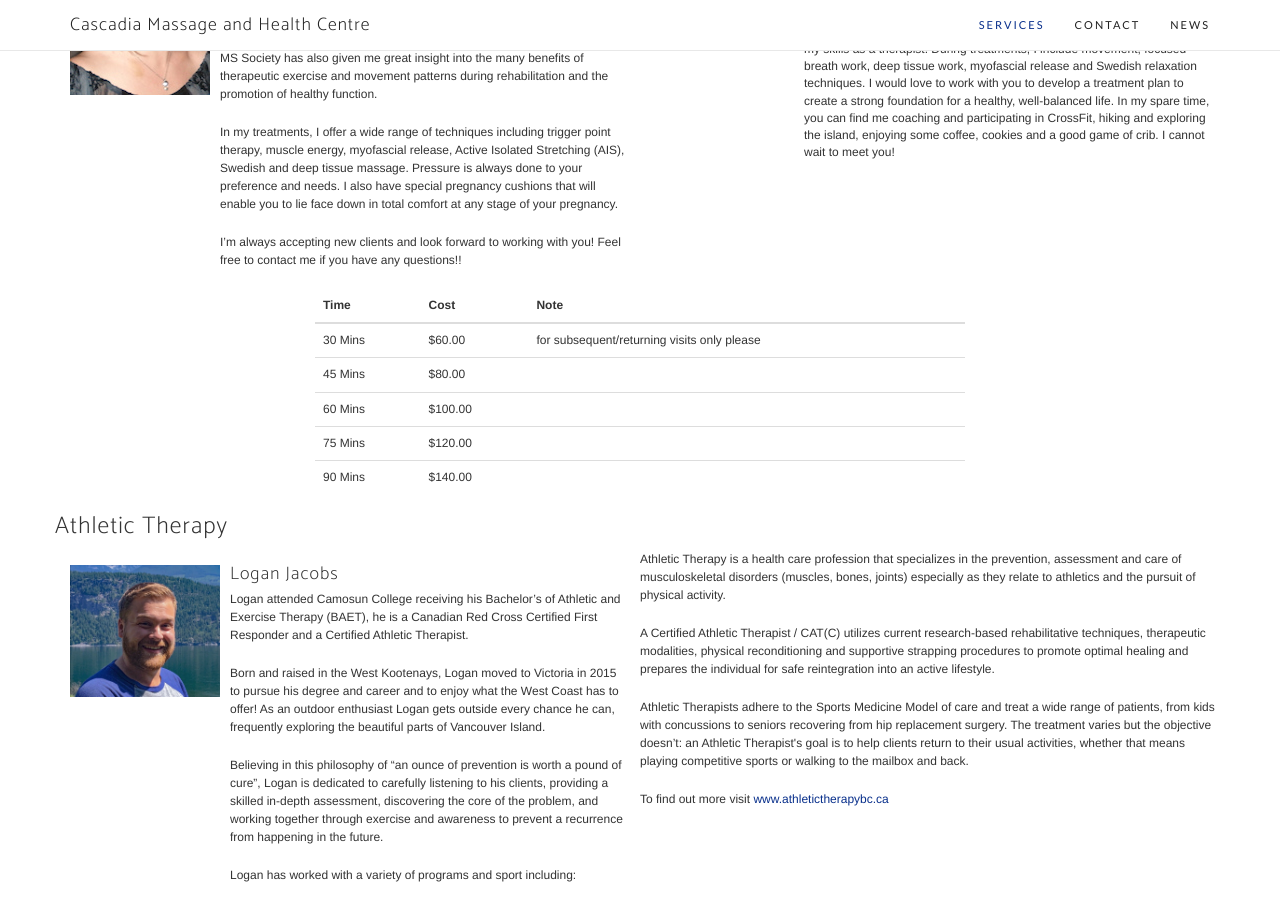
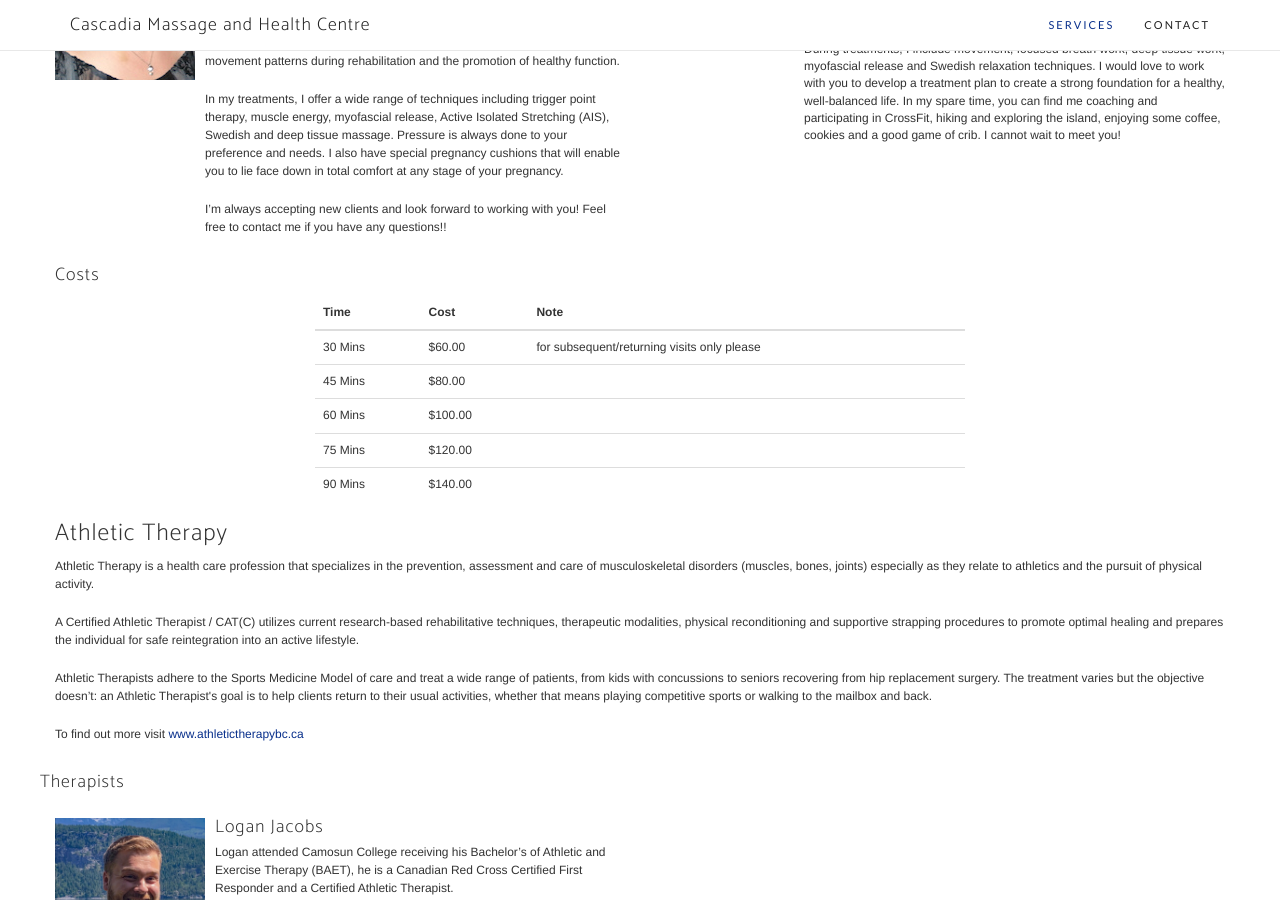
Before and after one commit to cbrucermt/cascadiahealth, a Jekyll site: the page built from index.html, in a window 1280 px wide and 900 px high, scrolled down 1276 px. Built offline with Jekyll 4.4.1, drawn with Linux system fonts in a browser that asks for light colours; nearby versions of some CDN libraries; some web fonts are replaced; the list of posts is cut into pages by our own code; some of the changed text lies outside the part shown.

Commit message:
Restructure webpage underlying organization
Also remove Google Ads and addthis

```diff
--- a/_includes/bio/logan.html
+++ b/_includes/bio/logan.html
@@ -2,7 +2,7 @@
 
 <p>Born and raised in the West Kootenays, Logan moved to Victoria in 2015 to pursue his degree and career and to enjoy what the West Coast has to offer! As an outdoor enthusiast Logan gets outside every chance he can, frequently exploring the beautiful parts of Vancouver Island.</p>
 
-<p>Believing in this philosophy of “an ounce of prevention is worth a pound of cure”, Logan is dedicated to carefully listening to his clients, providing a skilled in-depth assessment, discovering the core of the problem, and working together through exercise and awareness to prevent a recurrence from happening in the future.</p>
+<p>Believing in this philosophy of "an ounce of prevention is worth a pound of cure", Logan is dedicated to carefully listening to his clients, providing a skilled in-depth assessment, discovering the core of the problem, and working together through exercise and awareness to prevent a recurrence from happening in the future.</p>
 
 <p>Logan has worked with a variety of programs and sport including:</p>
 
--- /dev/null
+++ b/_includes/costs/athletic.html
@@ -0,0 +1,34 @@
+<table class="table" style="max-width: 65rem; margin: auto;">
+  <thead>
+    <th>Time</th>
+    <th>Cost</th>
+    <th>Note</th>
+  </thead>
+  <tbody>
+    <tr>
+      <td>30 Mins</td>
+      <td>$60.00</td>
+      <td>for subsequent/returning visits only please</td>
+    </tr>
+    <tr>
+      <td>45 Mins</td>
+      <td>$80.00</td>
+      <td></td>
+    </tr>
+    <tr>
+      <td>60 Mins</td>
+      <td>$100.00</td>
+      <td></td>
+    </tr>
+    <tr>
+      <td>75 Mins</td>
+      <td>$120.00</td>
+      <td></td>
+    </tr>
+    <tr>
+      <td>90 Mins</td>
+      <td>$140.00</td>
+      <td></td>
+    </tr>
+  </tbody>
+</table>
--- /dev/null
+++ b/_includes/costs/registered-massage.html
@@ -0,0 +1,34 @@
+<table class="table" style="max-width: 65rem; margin: auto;">
+  <thead>
+    <th>Time</th>
+    <th>Cost</th>
+    <th>Note</th>
+  </thead>
+  <tbody>
+    <tr>
+      <td>30 Mins</td>
+      <td>$60.00</td>
+      <td>for subsequent/returning visits only please</td>
+    </tr>
+    <tr>
+      <td>45 Mins</td>
+      <td>$80.00</td>
+      <td></td>
+    </tr>
+    <tr>
+      <td>60 Mins</td>
+      <td>$100.00</td>
+      <td></td>
+    </tr>
+    <tr>
+      <td>75 Mins</td>
+      <td>$120.00</td>
+      <td></td>
+    </tr>
+    <tr>
+      <td>90 Mins</td>
+      <td>$140.00</td>
+      <td></td>
+    </tr>
+  </tbody>
+</table>
--- a/_includes/head.html
+++ b/_includes/head.html
@@ -26,27 +26,4 @@
   <link rel="stylesheet" href="css/main.css" type="text/css"> -->
   <link rel="stylesheet" href="/css/main.css">
 
-    <!-- HTML5 Shim and Respond.js IE8 support of HTML5 elements and media queries -->
-    <!-- WARNING: Respond.js doesn't work if you view the page via file:// -->
-    <!--[if lt IE 9]>
-        <script src="https://oss.maxcdn.com/libs/html5shiv/3.7.0/html5shiv.js"></script>
-        <script src="https://oss.maxcdn.com/libs/respond.js/1.4.2/respond.min.js"></script>
-    <![endif]-->
-
-    <!-- Google ADS mobile block -->
-    {% if site.google_ad_client %}
-    <script async src="//pagead2.googlesyndication.com/pagead/js/adsbygoogle.js"></script>
-    <script>
-     (adsbygoogle = window.adsbygoogle || []).push({
-        google_ad_client: "{{ site.google_ad_client }}",
-        enable_page_level_ads: true
-        });
-    </script>
-    {% endif %}
-
-    {% if site.addthis_id %}
-    <!-- Go to www.addthis.com/dashboard to customize your tools -->
-      <script type="text/javascript" src="//s7.addthis.com/js/300/addthis_widget.js#pubid={{ site.addthis_id }}"></script>
-      {% endif %}
-
 </head>
--- a/_includes/services/athletic.html
+++ b/_includes/services/athletic.html
@@ -5,38 +5,3 @@
 <p>Athletic Therapists adhere to the Sports Medicine Model of care and treat a wide range of patients, from kids with concussions to seniors recovering from hip replacement surgery. The treatment varies but the objective doesn’t: an Athletic Therapist's goal is to help clients return to their usual activities, whether that means playing competitive sports or walking to the mailbox and back.</p>
 
 <p>To find out more visit <a href="www.athletictherapybc.ca">www.athletictherapybc.ca</a></p>
-
-<table class="table" style="max-width: 65rem; margin: auto;">
-    <thead>
-        <th>Time</th>
-        <th>Cost</th>
-        <th>Note</th>
-    </thead>
-    <tbody>
-        <tr>
-            <td>30 Mins</td>
-            <td>$60.00</td>
-            <td>for subsequent/returning visits only please</td>
-        </tr>
-        <tr>
-            <td>45 Mins</td>
-            <td>$80.00</td>
-            <td></td>
-        </tr>
-        <tr>
-            <td>60 Mins</td>
-            <td>$100.00</td>
-            <td></td>
-        </tr>
-        <tr>
-            <td>75 Mins</td>
-            <td>$120.00</td>
-            <td></td>
-        </tr>
-        <tr>
-            <td>90 Mins</td>
-            <td>$140.00</td>
-            <td></td>
-        </tr>
-    </tbody>
-</table>
--- a/_includes/services/registered-massage.html
+++ /dev/null
@@ -1,34 +0,0 @@
-<table class="table" style="max-width: 65rem; margin: auto;">
-    <thead>
-        <th>Time</th>
-        <th>Cost</th>
-        <th>Note</th>
-    </thead>
-    <tbody>
-        <tr>
-            <td>30 Mins</td>
-            <td>$60.00</td>
-            <td>for subsequent/returning visits only please</td>
-        </tr>
-        <tr>
-            <td>45 Mins</td>
-            <td>$80.00</td>
-            <td></td>
-        </tr>
-        <tr>
-            <td>60 Mins</td>
-            <td>$100.00</td>
-            <td></td>
-        </tr>
-        <tr>
-            <td>75 Mins</td>
-            <td>$120.00</td>
-            <td></td>
-        </tr>
-        <tr>
-            <td>90 Mins</td>
-            <td>$140.00</td>
-            <td></td>
-        </tr>
-    </tbody>
-</table>
--- a/_layouts/main.html
+++ b/_layouts/main.html
@@ -23,9 +23,6 @@
             <li>
               <a class="page-scroll" href="#contact">Contact</a>
             </li>
-            <li>
-              <a href="/news">News</a>
-            </li>
           </ul>
         </div>
         <!-- /.navbar-collapse -->
--- a/index.html
+++ b/index.html
@@ -28,8 +28,10 @@ layout: main
         </div>
       </div>
     </div>
+
     <div class="row registered-massage">
       <h3>Registered Massage Therapy</h3>
+      <div class="row therapists">
         <div class="media col-lg-6">
           <div class="media-left">
             <img src="/img/profile-colleen.jpg" class="media-object" style="max-width: 15rem;"/>
@@ -39,7 +41,6 @@ layout: main
             {% include bio/colleen.html %}
           </div>
         </div>
-
         <div class="media col-lg-6">
           <div class="media-left">
             <img src="/img/profile-bex.jpg" class="media-object" style="max-width: 15rem;"/>
@@ -49,14 +50,20 @@ layout: main
             {% include bio/bex.html %}
           </div>
         </div>
-
+      </div>
       <div>
-                {% include services/registered-massage.html %}
+        <h4>Costs</h4>
+        {% include costs/registered-massage.html %}
       </div>
     </div>
 
-        <div class="row">
+    <div class="row athletic">
       <h3>Athletic Therapy</h3>
+      <div>
+        {% include services/athletic.html %}
+      </div>
+      <div class="row therapists">
+        <h4>Therapists</h4>
         <div class="media col-lg-6">
           <div class="media-left">
             <img src="/img/profile-logan.png" class="media-object" style="max-width: 15rem;"/>
@@ -66,13 +73,16 @@ layout: main
             {% include bio/logan.html %}
           </div>
         </div>
+      </div>
       <div>
-                {% include services/athletic.html %}
+        <h4>Costs</h4>
+        {% include costs/athletic.html %}
       </div>
     </div>
 
     <div class="row">
       <h3>Physiotherapy Treatments</h3>
+      <div class="row therapists">
         <div class="media col-lg-6">
           <div class="media-left">
             <img src="/img/profile-sheila.jpg" class="media-object" style="max-width: 15rem;"/>
@@ -82,8 +92,10 @@ layout: main
             {% include bio/sheila.html %}
           </div>
         </div>
+      </div>
       <div>
-                {% include services/physio.html %}
+        <h4>Costs</h4>
+        {% include costs/physio.html %}
       </div>
     </div>
   </div>
```
Also changed, not shown: _includes/costs/acupunctures.html (added, +29 -0 lines), _includes/costs/health-wellness-treatments.html (added, +34 -0 lines), _includes/services/acupunctures.html (deleted, +0 -29 lines), _includes/services/health-wellness-treatments.html (deleted, +0 -34 lines), _layouts/blog.html (deleted, +0 -44 lines), news.html (deleted, +0 -57 lines), _includes/costs/physio.html (renamed from _includes/services/physio.html). Lines whose indentation alone changed are shown as unchanged.
